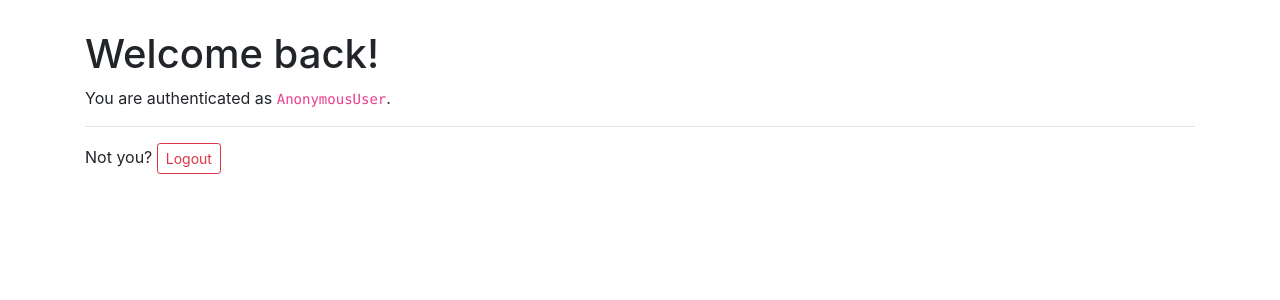
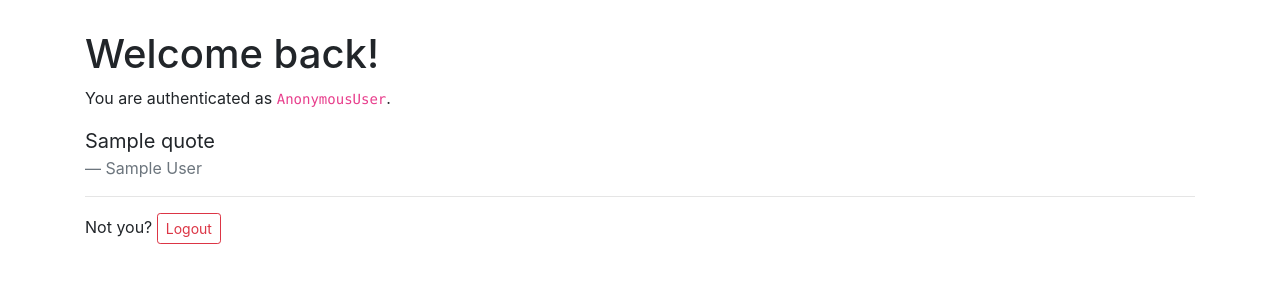
Before and after one commit to srakrnxKU/204498-simpleauth, a Django app: template app/templates/login/home.html in a window 1280 px wide. Shown: the top 300 px of the page. Run offline with Django 3.2, Linux system fonts and the light colour scheme; the template is opened without the code that fills it: most values are stand-ins (such as "Sample title", 1, 10 or a date in 2020); some libraries are stand-ins or nearby versions.

Commit message:
Quotes on the welcome page

```diff
--- a/app/random_quotes.py
+++ b/app/random_quotes.py
@@ -1,7 +1,8 @@
+import os
 import json
 from random import randint
 
-with open("quotes.json") as f:
+with open(os.path.dirname(os.path.realpath(__file__)) + "/quotes.json") as f:
     quotes = json.load(f)
 
 
--- a/app/templates/login/home.html
+++ b/app/templates/login/home.html
@@ -1,7 +1,13 @@
 {% extends 'bootstrap.html' %}
 {% block contents %}
     <h1>Welcome back!</h1>
-    You are authenticated as <code>{{request.user}}</code>.
+    <p>
+        You are authenticated as <code>{{request.user}}</code>.
+    </p>
+    <blockquote class="blockquote">
+        <p class="mb-0">{{ quote }}</p>
+        <footer class="blockquote-footer">{{ author }}</footer>
+    </blockquote>
     <hr/>
     Not you? <a class="btn btn-sm btn-outline-danger" href="{%url 'app.logout_page'%}">Logout</a>
 {% endblock %}
--- a/app/views.py
+++ b/app/views.py
@@ -2,11 +2,14 @@ from django.shortcuts import render
 from django.http import HttpResponse
 from django.contrib.auth import authenticate, login, logout
 from django.shortcuts import redirect
+from . import random_quotes
 
 
 def index(request):
     if request.user.is_authenticated:
-        return render(request, "login/home.html")
+        quote = random_quotes.random_quote()
+        print(quote)
+        return render(request, "login/home.html", quote)
     else:
         return render(request, "login/login.html")
 
```
